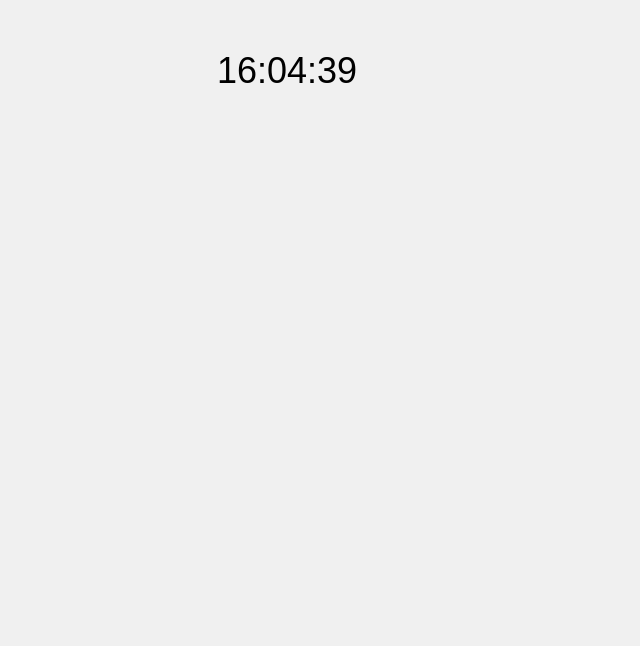
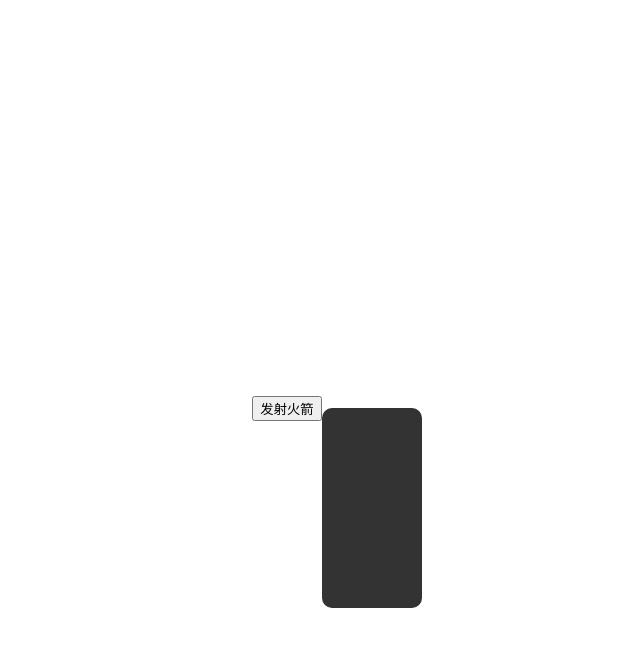
Before and after one commit to Blackbeast2410/Blackbeast2410.github.io, a plain HTML site: page index.html in a window 1280 px wide. Shown: the whole page, without its empty margins (353-993 px from the left). Drawn offline with Linux system fonts and the light colour scheme.

Commit message:
更新 index.html

```diff
--- a/index.html
+++ b/index.html
@@ -1,50 +1,78 @@
 <!DOCTYPE html>
-<html lang="en">
+<html>
 <head>
-<meta charset="UTF-8">
-<meta name="viewport" content="width=device-width, initial-scale=1.0">
-<title>Clock</title>
+    <title>模拟可回收火箭发射与回收</title>
     <style>
         body {
-    font-family: Arial, sans-serif;
-    text-align: center;
-    background-color: #f0f0f0;
+            display: flex;
+            justify-content: center;
+            align-items: center;
+            height: 100vh;
         }
-  #clock {
-    font-size: 36px;
-    margin-top: 50px;
+        .rocket-container {
+            position: relative;
+        }
+        .rocket {
+            position: absolute;
+            width: 100px;
+            height: 200px;
+            background-color: #333;
+            border-radius: 10px;
+            transition: transform 2s;
+        }
+        .flame {
+            position: absolute;
+            width: 20px;
+            height: 60px;
+            background-color: orange;
+            border-radius: 50%;
+            bottom: -60px;
+            left: 40px;
+            display: none;
+        }
+        .launch {
+            transform: translateY(-400px);
+        }
+        .recover {
+            animation: shake 0.5s linear infinite;
+        }
+        @keyframes shake {
+            0% { transform: translateX(-5px); }
+            50% { transform: translateX(5px); }
+            100% { transform: translateX(-5px); }
         }
     </style>
 </head>
 <body>
-<div id="clock"></div>
+    <button onclick="launchRocket()">发射火箭</button>
+
+    <div class="rocket-container">
+        <div id="rocket" class="rocket">
+            <div class="flame"></div>
+        </div>
+    </div>
 
     <script>
-  function updateTime() {
-    var now = new Date();
-    var hours = now.getHours();
-    var minutes = now.getMinutes();
-    var seconds = now.getSeconds();
+        function launchRocket() {
+            var rocket = document.getElementById("rocket");
+            var flame = rocket.querySelector(".flame");
 
-    hours = formatTime(hours);
-    minutes = formatTime(minutes);
-    seconds = formatTime(seconds);
+            rocket.classList.add("launch");
+            flame.style.display = "block";
 
-    var timeString = hours + ":" + minutes + ":" + seconds;
-    document.getElementById("clock").innerText = timeString;
+            setTimeout(function() {
+                // 回收火箭
+                rocket.classList.remove("launch");
+                rocket.classList.add("recover");
+                flame.style.display = "none";
 
-    setTimeout(updateTime, 1000); // Update time every second
+                setTimeout(function() {
+                    // 重置火箭
+                    rocket.classList.remove("recover");
+                    rocket.style.transform = "translateY(0)";
+                }, 1000); // 1秒后重置火箭
+            }, 5000); // 5秒后回收火箭
         }
-
-  function formatTime(time) {
-    if (time < 10) {
-      return "0" + time;
-    } else {
-      return time;
-    }
-  }
-
-  updateTime(); // Start the clock
     </script>
 </body>
 </html>
```
Lines whose indentation alone changed are shown as unchanged.
